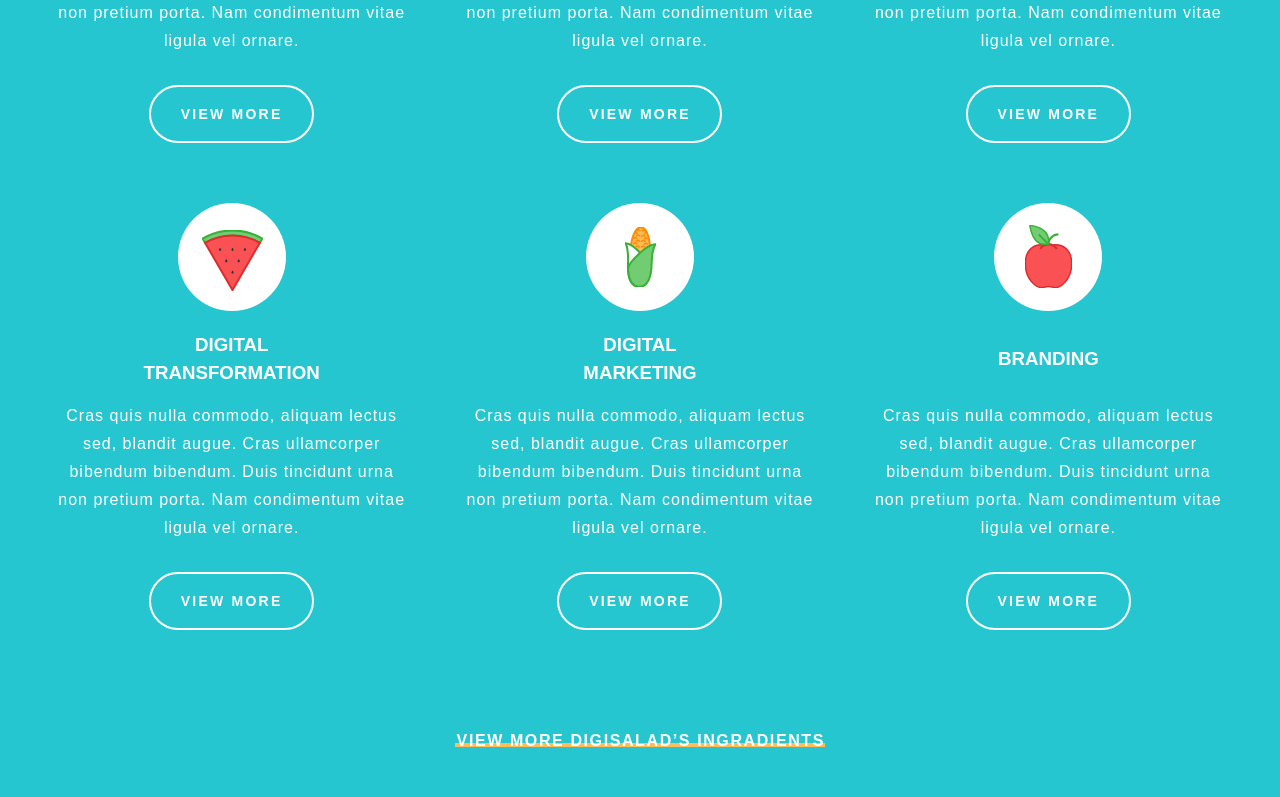
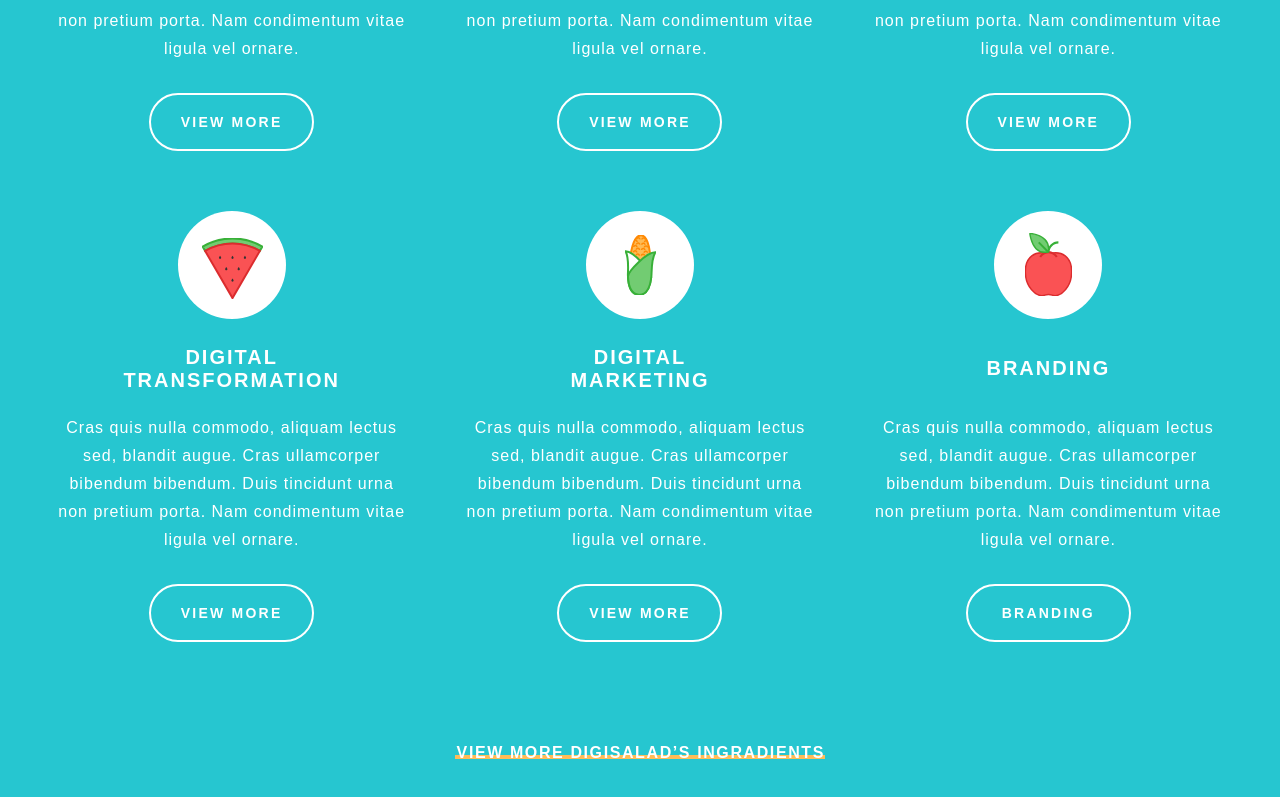
Before and after one commit to sunpochin/digisalad-test, a Vue app: page / in a window 1280 px wide. Shown: the part 2795-3592 px from the top of the page. Built offline with nearby package versions, Linux system fonts and the light colour scheme.

Commit message:
fix: button: 'BRANDING'

```diff
--- a/index.html
+++ b/index.html
@@ -1,10 +1,10 @@
-<!DOCTYPE html>
+<!doctype html>
 <html lang="en">
   <head>
-    <meta charset="UTF-8">
-    <link rel="icon" href="/favicon.ico">
-    <meta name="viewport" content="width=device-width, initial-scale=1.0">
-    <title>Vite App</title>
+    <meta charset="UTF-8" />
+    <link rel="icon" href="/favicon.ico" />
+    <meta name="viewport" content="width=device-width, initial-scale=1.0" />
+    <title>DigiSalad - We create amazing digital experiences</title>
   </head>
   <body>
     <div id="app"></div>
--- a/src/components/IngradientsComp.vue
+++ b/src/components/IngradientsComp.vue
@@ -29,7 +29,8 @@
           <p>
             {{ item.intro }}
           </p>
-          <ButtonRoundComp>VIEW MORE</ButtonRoundComp>
+
+          <ButtonRoundComp>{{ item.button }}</ButtonRoundComp>
         </div>
       </div>
       <div class="h5">
@@ -53,55 +54,64 @@ const ingredients = [
     file: 'ingre-01.svg',
     title: 'ux design',
     intro:
-      'Cras quis nulla commodo, aliquam lectus sed, blandit augue. Cras ullamcorper bibendum bibendum. Duis tincidunt urna non pretium porta. Nam condimentum vitae ligula vel ornare.'
+      'Cras quis nulla commodo, aliquam lectus sed, blandit augue. Cras ullamcorper bibendum bibendum. Duis tincidunt urna non pretium porta. Nam condimentum vitae ligula vel ornare.',
+    button: 'VIEW MORE'
   },
   {
     file: 'ingre-02.svg',
     title: 'ui design',
     intro:
-      'Cras quis nulla commodo, aliquam lectus sed, blandit augue. Cras ullamcorper bibendum bibendum. Duis tincidunt urna non pretium porta. Nam condimentum vitae ligula vel ornare.'
+      'Cras quis nulla commodo, aliquam lectus sed, blandit augue. Cras ullamcorper bibendum bibendum. Duis tincidunt urna non pretium porta. Nam condimentum vitae ligula vel ornare.',
+    button: 'VIEW MORE'
   },
   {
     file: 'ingre-03.svg',
     title: 'website\ndevelopment',
     intro:
-      'Cras quis nulla commodo, aliquam lectus sed, blandit augue. Cras ullamcorper bibendum bibendum. Duis tincidunt urna non pretium porta. Nam condimentum vitae ligula vel ornare.'
+      'Cras quis nulla commodo, aliquam lectus sed, blandit augue. Cras ullamcorper bibendum bibendum. Duis tincidunt urna non pretium porta. Nam condimentum vitae ligula vel ornare.',
+    button: 'VIEW MORE'
   },
   {
     file: 'ingre-04.svg',
     title: 'mobile app\ndevelopment',
     intro:
-      'Cras quis nulla commodo, aliquam lectus sed, blandit augue. Cras ullamcorper bibendum bibendum. Duis tincidunt urna non pretium porta. Nam condimentum vitae ligula vel ornare.'
+      'Cras quis nulla commodo, aliquam lectus sed, blandit augue. Cras ullamcorper bibendum bibendum. Duis tincidunt urna non pretium porta. Nam condimentum vitae ligula vel ornare.',
+    button: 'VIEW MORE'
   },
   {
     file: 'ingre-05.svg',
     title: 'ecommerce',
     intro:
-      'Cras quis nulla commodo, aliquam lectus sed, blandit augue. Cras ullamcorper bibendum bibendum. Duis tincidunt urna non pretium porta. Nam condimentum vitae ligula vel ornare.'
+      'Cras quis nulla commodo, aliquam lectus sed, blandit augue. Cras ullamcorper bibendum bibendum. Duis tincidunt urna non pretium porta. Nam condimentum vitae ligula vel ornare.',
+    button: 'VIEW MORE'
   },
   {
     file: 'ingre-06.svg',
     title: 'customer loyalty',
     intro:
-      'Cras quis nulla commodo, aliquam lectus sed, blandit augue. Cras ullamcorper bibendum bibendum. Duis tincidunt urna non pretium porta. Nam condimentum vitae ligula vel ornare.'
+      'Cras quis nulla commodo, aliquam lectus sed, blandit augue. Cras ullamcorper bibendum bibendum. Duis tincidunt urna non pretium porta. Nam condimentum vitae ligula vel ornare.',
+    button: 'VIEW MORE'
   },
   {
     file: 'ingre-07.svg',
     title: 'digital\ntransformation',
     intro:
-      'Cras quis nulla commodo, aliquam lectus sed, blandit augue. Cras ullamcorper bibendum bibendum. Duis tincidunt urna non pretium porta. Nam condimentum vitae ligula vel ornare.'
+      'Cras quis nulla commodo, aliquam lectus sed, blandit augue. Cras ullamcorper bibendum bibendum. Duis tincidunt urna non pretium porta. Nam condimentum vitae ligula vel ornare.',
+    button: 'VIEW MORE'
   },
   {
     file: 'ingre-08.svg',
     title: 'digital\nmarketing',
     intro:
-      'Cras quis nulla commodo, aliquam lectus sed, blandit augue. Cras ullamcorper bibendum bibendum. Duis tincidunt urna non pretium porta. Nam condimentum vitae ligula vel ornare.'
+      'Cras quis nulla commodo, aliquam lectus sed, blandit augue. Cras ullamcorper bibendum bibendum. Duis tincidunt urna non pretium porta. Nam condimentum vitae ligula vel ornare.',
+    button: 'VIEW MORE'
   },
   {
     file: 'ingre-09.svg',
     title: 'branding',
     intro:
-      'Cras quis nulla commodo, aliquam lectus sed, blandit augue. Cras ullamcorper bibendum bibendum. Duis tincidunt urna non pretium porta. Nam condimentum vitae ligula vel ornare.'
+      'Cras quis nulla commodo, aliquam lectus sed, blandit augue. Cras ullamcorper bibendum bibendum. Duis tincidunt urna non pretium porta. Nam condimentum vitae ligula vel ornare.',
+    button: 'BRANDING'
   }
 ]
 </script>
@@ -173,9 +183,19 @@ p {
     justify-content: center;
     margin-top: 0;
     margin-bottom: 15px;
+
     color: $white;
-    line-height: 1.5;
+    text-align: center;
+    font-feature-settings:
+      'clig' off,
+      'liga' off;
+    font-size: 20px;
+    font-style: normal;
+    font-weight: 700;
+    line-height: normal;
+    letter-spacing: 2px;
     text-transform: uppercase;
+
     @include media-breakpoint-up(sm) {
       height: 3em;
       margin-top: 20px;
```
